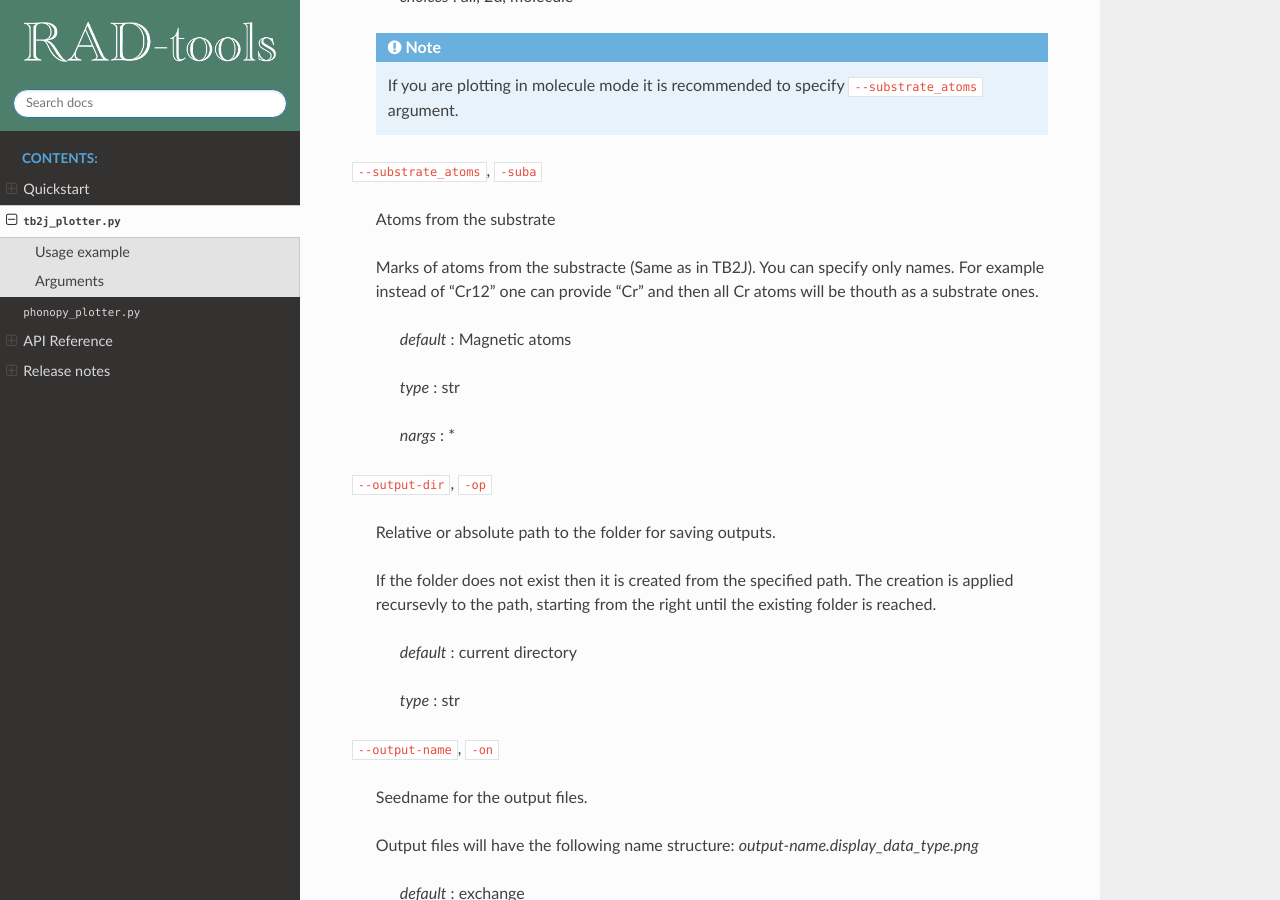
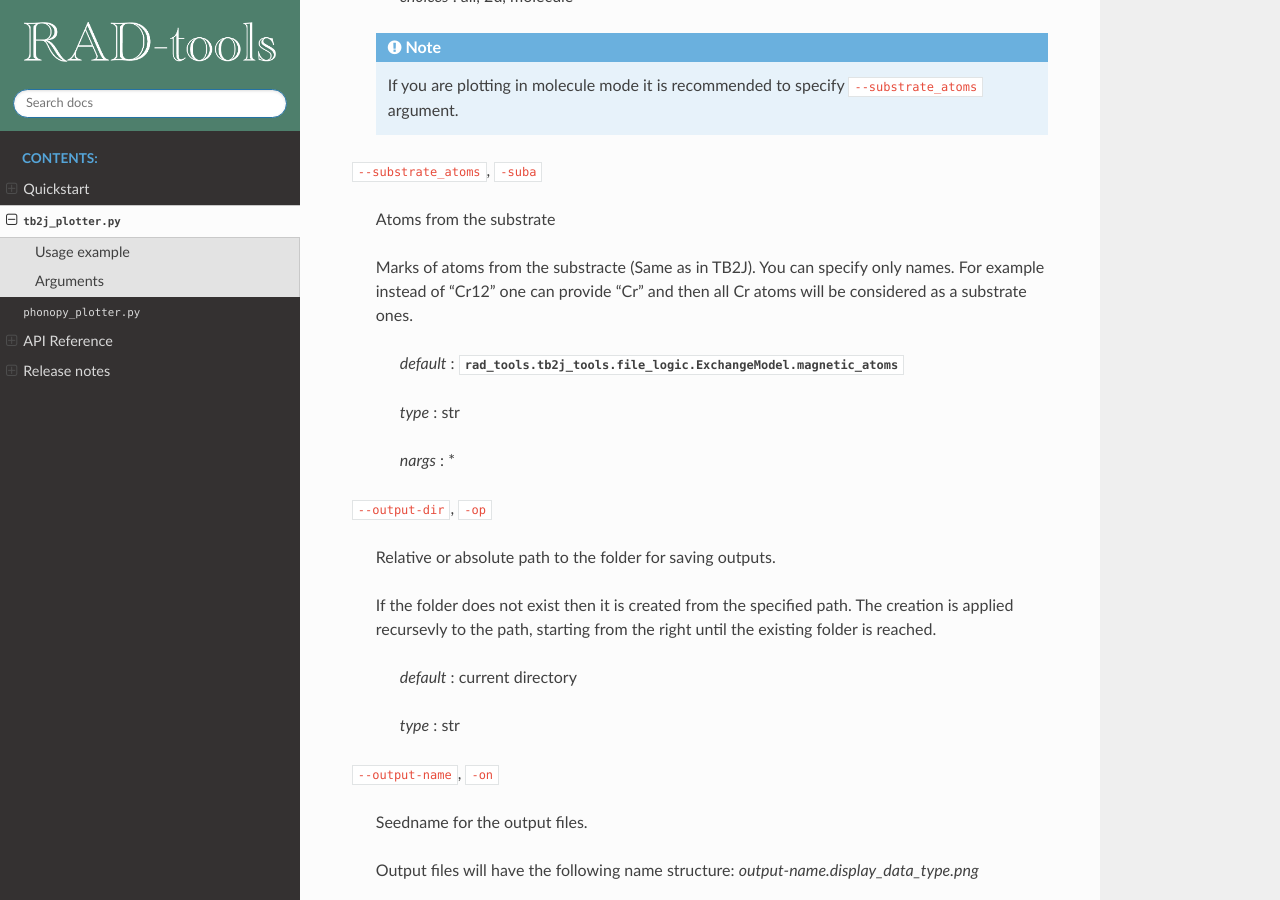
Before and after one commit to adrybakov/rad-tools, a Sphinx documentation site: the page built from docs/source/tb2j_plotter.rst, in a window 1280 px wide and 900 px high, scrolled down 2430 px. Built offline with Sphinx 7.4.7 and the Read the Docs theme 2.0.0, drawn with Linux system fonts in a browser that asks for light colours.

Commit message:
Upgrade the docs

```diff
--- a/docs/source/api.rst
+++ b/docs/source/api.rst
@@ -2,6 +2,6 @@
 =============
 
 .. toctree::
-   :maxdepth: 4
+   :maxdepth: 2
 
    rad_tools
--- a/docs/source/conf.py
+++ b/docs/source/conf.py
@@ -39,6 +39,7 @@
     'sphinx_rtd_theme',
     'sphinx_copybutton',
     'sphinx.ext.intersphinx',
+    'sphinx.ext.autosectionlabel',
 ]
 
 # Solve the problem with warnings
@@ -81,11 +82,11 @@
 
 # Integration of GitHub
 html_context = {
-    "display_github": True, # Integrate GitHub
-    "github_user": "adrybakov", # Username
-    "github_repo": "rad-tools", # Repo name
-    "github_version": "master", # Version
-    "conf_py_path": "/docs/", # Path in the checkout to the docs root
+    "display_github": True,  # Integrate GitHub
+    "github_user": "adrybakov",  # Username
+    "github_repo": "rad-tools",  # Repo name
+    "github_version": "master",  # Version
+    "conf_py_path": "/docs/",  # Path in the checkout to the docs root
 }
 
 # Variables with access from .rst files
@@ -95,5 +96,6 @@
     "release",
 ]
 frozen_locals = dict(locals())
-rst_epilog = '\n'.join(map(lambda x: f".. |{x}| replace:: {frozen_locals[x]}", variables_to_export))
+rst_epilog = '\n'.join(
+    map(lambda x: f".. |{x}| replace:: {frozen_locals[x]}", variables_to_export))
 del frozen_locals
--- a/docs/source/rad_tools.rst
+++ b/docs/source/rad_tools.rst
@@ -7,7 +7,7 @@
    :show-inheritance:
 
 .. toctree::
-   :maxdepth: 4
+   :maxdepth: 1
 
    rad_tools.routines
    rad_tools.tb2j_tools
--- a/docs/source/rad_tools.tb2j_tools.rst
+++ b/docs/source/rad_tools.tb2j_tools.rst
@@ -7,7 +7,7 @@
    :show-inheritance:
 
 .. toctree::
-   :maxdepth: 3
+   :maxdepth: 2
 
    rad_tools.tb2j_tools.file_logic
    rad_tools.tb2j_tools.map_logic
--- a/docs/source/tb2j_plotter.rst
+++ b/docs/source/tb2j_plotter.rst
@@ -143,9 +143,9 @@
 
     Marks of atoms from the substracte (Same as in TB2J).
     You can specify only names. For example instead of "Cr12" one can provide
-    "Cr" and then all Cr atoms will be thouth as a substrate ones.
+    "Cr" and then all Cr atoms will be considered as a substrate ones.
 
-        *default* : Magnetic atoms
+        *default* : :py:attr:`.rad_tools.tb2j_tools.file_logic.ExchangeModel.magnetic_atoms`
 
         *type* : str
 
--- a/docs/source/usage.rst
+++ b/docs/source/usage.rst
@@ -10,8 +10,6 @@
 .. code-block:: console
 
    pip install rad-tools
-
-.. _update:
 
 Update
 ------
--- a/setup.py
+++ b/setup.py
@@ -21,7 +21,7 @@
     packages=find_packages(),
     scripts=[
         'scripts/tb2j_plotter.py',
-        'scripts/phonopy_plotter.py'
+        'scripts/phonopy_plotter.py',
     ],
     install_requires=[
         'numpy', 'matplotlib'
```
